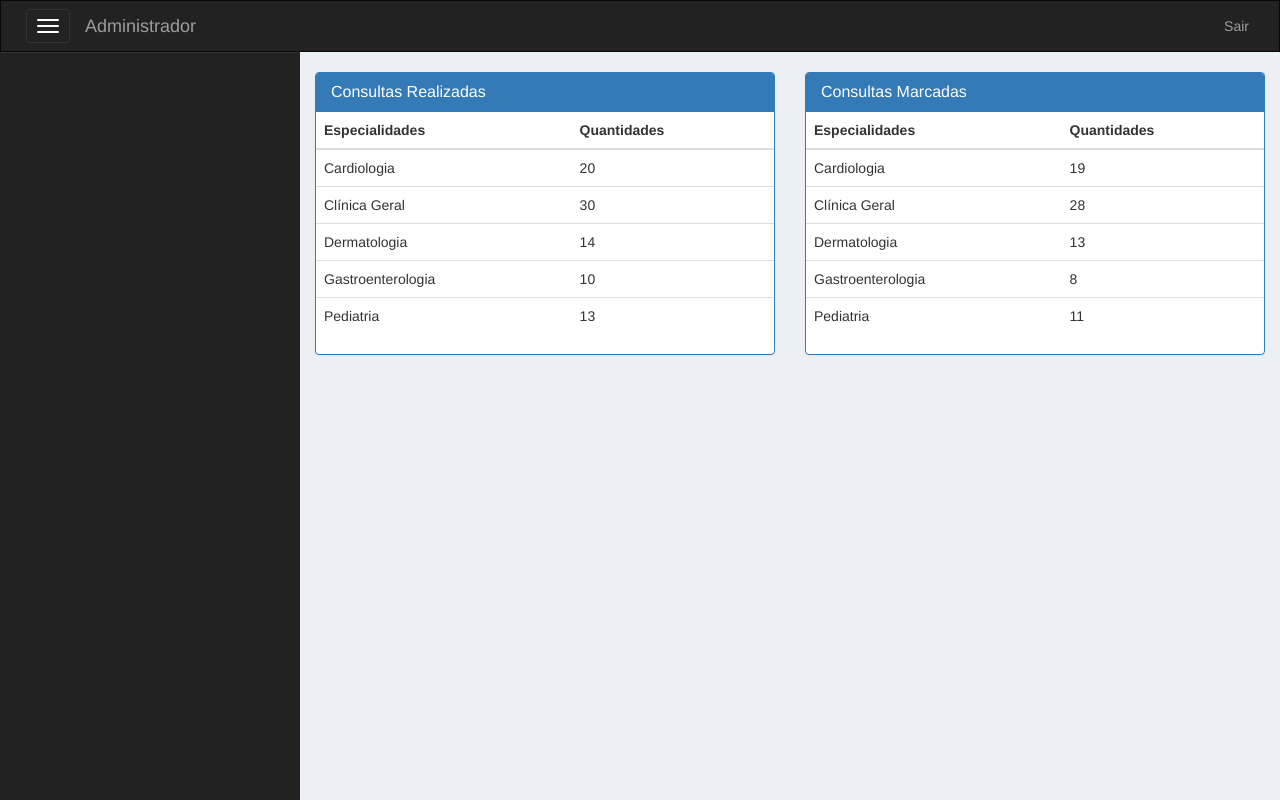
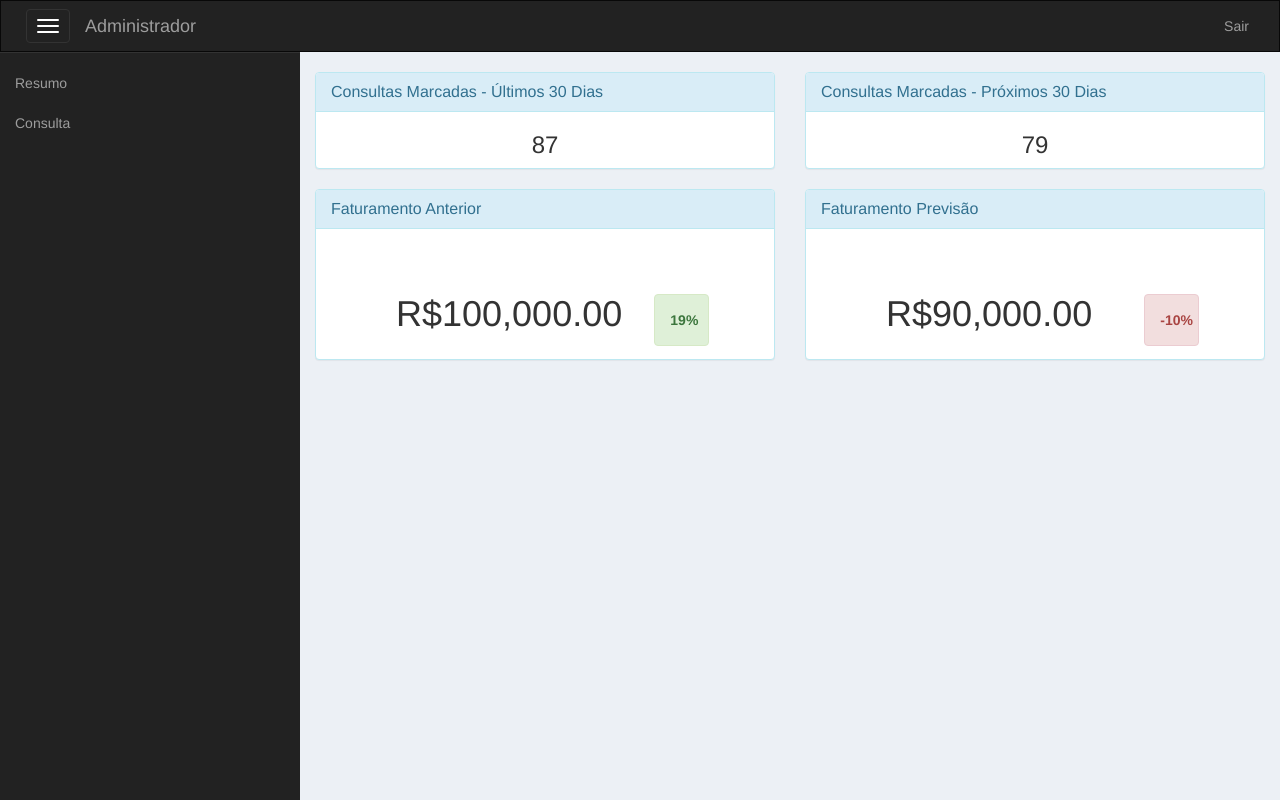
Before and after one commit to pravtz/dashboard-angular, an Angular app: page /resumo in a window 1280 px wide. Built offline with nearby package versions, Linux system fonts and the light colour scheme.

Commit message:
criado o sistema de rotas no app.module

```diff
--- a/src/app/app.component.html
+++ b/src/app/app.component.html
@@ -3,7 +3,6 @@
 <div class="main">
   <app-menu-lateral></app-menu-lateral>
   <div class="content">
-    <!-- <app-resuso></app-resuso> -->
-    <app-consulta></app-consulta>
+    <router-outlet></router-outlet>
   </div>
 </div>
--- a/src/app/app.module.ts
+++ b/src/app/app.module.ts
@@ -1,5 +1,6 @@
 import { BrowserModule } from '@angular/platform-browser';
 import { NgModule } from '@angular/core';
+import { RouterModule } from '@angular/router';
 
 import { AppComponent } from './app.component';
 import { PainelSimplesComponent } from './painel-simples/painel-simples.component';
@@ -8,6 +9,13 @@ import { MenuLateralComponent } from './barra-navegacao/menu-lateral/menu-latera
 import { ResusoComponent } from './resuso/resuso.component';
 import { ConsultaComponent } from './consulta/consulta.component';
 import { ConsultaPorEspecialidadeComponent } from './consulta/consulta-por-especialidade/consulta-por-especialidade.component';
+
+
+let routes = [
+  { path : "resumo", component: ResusoComponent},
+  { path : "consulta", component: ConsultaComponent},
+  { path : "**" , redirectTo:"/resumo"}
+]
 
 @NgModule({
   declarations: [
@@ -20,7 +28,8 @@ import { ConsultaPorEspecialidadeComponent } from './consulta/consulta-por-espec
     ConsultaPorEspecialidadeComponent
   ],
   imports: [
-    BrowserModule
+    BrowserModule,
+    RouterModule.forRoot(routes)
   ],
   providers: [],
   bootstrap: [AppComponent]
--- a/src/app/barra-navegacao/menu-lateral/menu-lateral.component.html
+++ b/src/app/barra-navegacao/menu-lateral/menu-lateral.component.html
@@ -1,5 +1,7 @@
 <div class="menu menu-open">
   <ul>
     <li class="visible-xs"><a href="#">Sair</a></li>
+    <li><a routerLink="/resumo">Resumo</a></li>
+    <li><a routerLink="/consulta">Consulta</a></li>
   </ul>
 </div>
```
